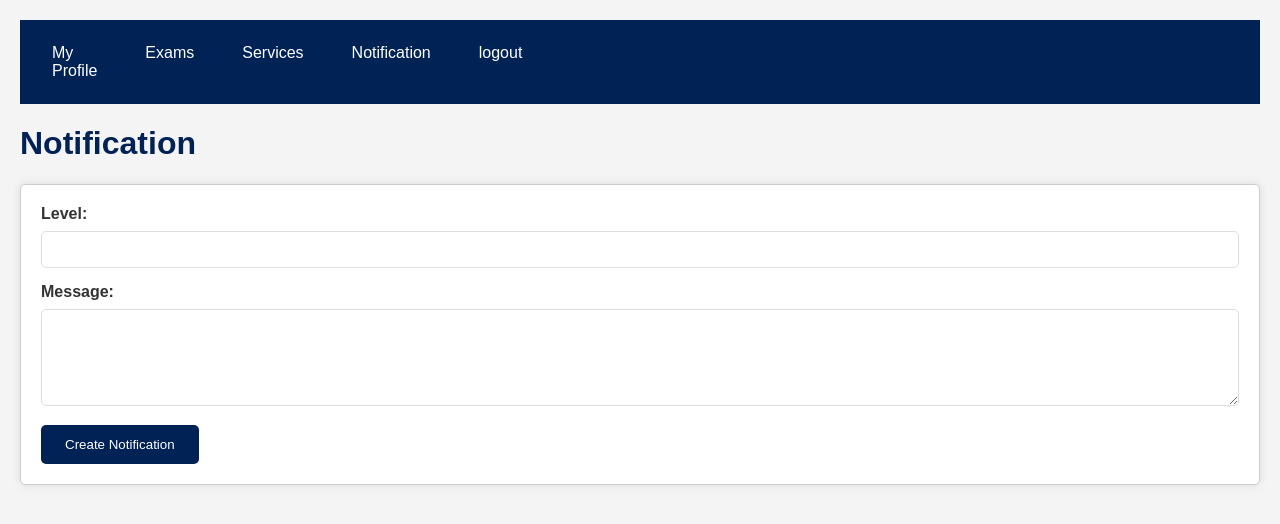
After one commit to Ahmed-Naserelden/EMS, a Django app: page /accounts/notifications/ in a window 1280 px wide. The commit adds this page. Shown: the top 524 px of the page. Run offline with Django 4.2, Linux system fonts and the light colour scheme.

Commit message:
add notifications feature

```diff
--- a/accounts/admin.py
+++ b/accounts/admin.py
@@ -1,6 +1,7 @@
 from django.contrib import admin
-from .models import Student, Teacher
+from .models import Student, Teacher, Notification
 # Register your models here.
 
 admin.site.register(Student)
 admin.site.register(Teacher)
+admin.site.register(Notification)
--- a/accounts/urls.py
+++ b/accounts/urls.py
@@ -22,5 +22,7 @@ urlpatterns = [
     # token authentications
     path('api-token-auth/', obtain_auth_token),
     path('myprofile/', views.myprofile, name='myprofile'),
+    path("notifications/", views.notifications, name="notifications"),
+    path("mark_as_read/<int:notification_id>", views.mark_as_read, name="mark_as_read"),
 
 ]
--- a/accounts/views.py
+++ b/accounts/views.py
@@ -2,7 +2,7 @@ from django.shortcuts import render
 from django.contrib.auth.models import User
 from rest_framework.authtoken.models import Token
 
-from .models import Student, Teacher
+from .models import Student, Teacher, Notification
 from django.contrib import messages
 
 from rest_framework import status
@@ -207,3 +207,45 @@ def myprofile(request):
         user = request.user;
         student = Student.objects.get(pk=request.user.pk)
         return render(request, 'accounts/student_details.html', {'student': student, 'personal_data': user, 'hide': True, "manger": is_manager, "is_teacher": is_teacher})
+
+
+
+
+
+def notifications(request):
+    if request.method == 'POST':
+        message = request.POST['message']
+        level = request.POST['level']
+        # created_at = request.POST['created_at']
+
+        students = Student.objects.filter(level=level)
+        for stude  in students:
+            noti = Notification(student=stude, message=message)
+            noti.save()
+        return render(request, 'notifications.html')
+
+    else :
+        try:
+            stude = Student.objects.get(user=request.user)
+            notifications = Notification.objects.filter(student=stude) #, is_read=False).order_by('-created_at')
+
+            context = {
+                "notifications": notifications,
+                "is_student": True
+            }
+            print("c333")
+            return render(request, "notifications.html", context)
+        except:
+            pass
+
+    return render(request, "notifications.html", {"is_teacher": True})
+
+def mark_as_read(request, notification_id):
+    try:
+        stude = Student.objects.get(user=request.user)
+        notification = Notification.objects.get(pk=notification_id, student=stude)
+        notification.is_read = True
+        notification.save()
+    except Notification.DoesNotExist:
+        pass
+    return redirect("notifications")
--- a/templates/accounts/all_in_school.html
+++ b/templates/accounts/all_in_school.html
@@ -107,7 +107,7 @@
         {% if manger %}
         <a href="{% url 'add-teacher' %}">Add Teacher</a>
         {% endif %}
-        <a href="#">Contact</a>
+        <a href="{% url 'notifications' %}">Notifications</a>
         <a href="{% url 'signout' %}">logout</a>
         <a href="#"></a><a href="#"></a><a href="#"></a>
         <a href="#"></a><a href="#"></a><a href="#"></a>
--- a/templates/accounts/edit_teacher.html
+++ b/templates/accounts/edit_teacher.html
@@ -103,7 +103,7 @@
         {% if manger %}
         <a href="{% url 'add-teacher' %}">Add Teacher</a>
         {% endif %}
-        <a href="#">Contact</a>
+        <a href="{% url 'notifications' %}">Notifications</a>
         <a href="{% url 'signout' %}">logout</a>
         <a href="#"></a><a href="#"></a><a href="#"></a>
         <a href="#"></a><a href="#"></a><a href="#"></a>
--- a/templates/accounts/student_details.html
+++ b/templates/accounts/student_details.html
@@ -115,7 +115,7 @@
         {% if manger %}
         <a href="{% url 'add-teacher' %}">Add Teacher</a>
         {% endif %}
-        <a href="#">Contact</a>
+        <a href="{% url 'notifications' %}">Notifications</a>
         <a href="{% url 'signout' %}">logout</a>
         <a href="#"></a><a href="#"></a><a href="#"></a>
         <a href="#"></a><a href="#"></a><a href="#"></a>
--- a/templates/accounts/teacher_details.html
+++ b/templates/accounts/teacher_details.html
@@ -122,7 +122,7 @@
         {% if manger %}
         <a href="{% url 'add-teacher' %}">Add Teacher</a>
         {% endif %}
-        <a href="#">Contact</a>
+        <a href="{% url 'notifications' %}">Notifications</a>
         <a href="{% url 'signout' %}">logout</a>
         <a href="#"></a><a href="#"></a><a href="#"></a>
         <a href="#"></a><a href="#"></a><a href="#"></a>
--- a/templates/exams/exams.html
+++ b/templates/exams/exams.html
@@ -118,7 +118,7 @@
         {% if manger %}
         <a href="{% url 'add-teacher' %}">Add Teacher</a>
         {% endif %}
-        <a href="#">Contact</a>
+        <a href="{% url 'notifications' %}">Notifications</a>
         <a href="{% url 'signout' %}">logout</a>
         <a href="#"></a><a href="#"></a><a href="#"></a>
         <a href="#"></a><a href="#"></a><a href="#"></a>
--- a/templates/home.html
+++ b/templates/home.html
@@ -64,7 +64,7 @@
         {% if manger %}
         <a href="{% url 'add-teacher' %}">Add Teacher</a>
         {% endif %}
-        <a href="#">Contact</a>
+        <a href="{% url 'notifications' %}">Notification</a>
         <a href="{% url 'signout' %}">logout</a>
         <a href="#"></a><a href="#"></a><a href="#"></a>
         <a href="#"></a><a href="#"></a><a href="#"></a>
--- /dev/null
+++ b/templates/notifications.html
@@ -0,0 +1,127 @@
+<!DOCTYPE html>
+<html lang="en">
+<head>
+    <meta charset="UTF-8">
+    <meta name="viewport" content="width=device-width, initial-scale=1.0">
+    <title>Create Notification</title>
+    <style>
+        body {
+            font-family: 'Arial', sans-serif;
+            margin: 20px;
+            background-color: #f4f4f4;
+            color: #333;
+        }
+        h1 {
+            color: #002255;
+        }
+        form {
+            background-color: #fff;
+            border: 1px solid #ccc;
+            padding: 20px;
+            border-radius: 5px;
+            box-shadow: 0 0 10px rgba(0, 0, 0, 0.1);
+            margin-bottom: 20px;
+        }
+        label {
+            display: block;
+            margin-bottom: 8px;
+            font-weight: bold;
+        }
+        input, textarea {
+            width: 100%;
+            padding: 10px;
+            border: 1px solid #ddd;
+            border-radius: 5px;
+            margin-bottom: 15px;
+            box-sizing: border-box;
+        }
+        button {
+            background-color: #002255;
+            color: white;
+            padding: 12px 24px;
+            border: none;
+            border-radius: 5px;
+            cursor: pointer;
+        }
+        button:hover {
+            background-color: #45a049;
+        }
+        ul {
+            list-style: none;
+            padding: 0;
+        }
+        li {
+            margin-bottom: 10px;
+        }
+        a {
+            text-decoration: none;
+            color: #333;
+        }
+        .unread {
+            font-weight: bold;
+            color: #e44d26;
+        }
+        nav {
+            display: flex;
+            justify-content: space-between;
+            background-color: #002255;
+            padding: 0.5em;
+        }
+
+        nav a {
+            color: #fff;
+            text-decoration: none;
+            padding: 1em;
+            margin: 0 0.5em;
+        }
+    </style>
+</head>
+<body>
+    <nav>
+        <a href="{% url 'myprofile' %}">My Profile</a>
+        <a href="{% url 'exams' %}">Exams</a>
+        {% if is_teacher%}
+        <a href="{% url 'all-in-school' %}">Services</a>
+        {% endif %}
+        {% if manger %}
+        <a href="{% url 'add-teacher' %}">Add Teacher</a>
+        {% endif %}
+        <a href="{% url 'notifications' %}">Notification</a>
+        <a href="{% url 'signout' %}">logout</a>
+        <a href="#"></a><a href="#"></a><a href="#"></a>
+        <a href="#"></a><a href="#"></a><a href="#"></a>
+        <a href="#"></a><a href="#"></a><a href="#"></a>
+        <a href="#"></a><a href="#"></a><a href="#"></a>
+        <a href="#"></a><a href="#"></a><a href="#"></a>
+    </nav>
+    <h1>Notification</h1>
+
+    {% if not is_student %}
+    <form method="post">
+        {% csrf_token %}
+
+        <label for="level">Level:</label>
+        <input type="number" name="level" min="1" max="4" required>
+
+        <label for="message">Message:</label>
+        <textarea id="message" name="message" rows="5" required></textarea>
+
+        <button type="submit">Create Notification</button>
+    </form>
+    {% endif %}
+
+    <ul>
+        {% for notification in notifications %}
+        <li>
+            <a href="{% url 'mark_as_read' notification.id %}">
+                {% if not notification.is_read %}
+                <span class="unread">{{ notification.message }}</span>
+                {% else %}
+                {{ notification.message }}
+                {% endif %}
+            </a>
+        </li>
+        {% endfor %}
+    </ul>
+</body>
+</html>
```
Also changed, not shown: accounts/models.py (+9 -25 lines), accounts/migrations/0003_notification.py (added), db.sqlite3, exams/migrations/0003_alter_examattempt_marks_obtained.py (added).
